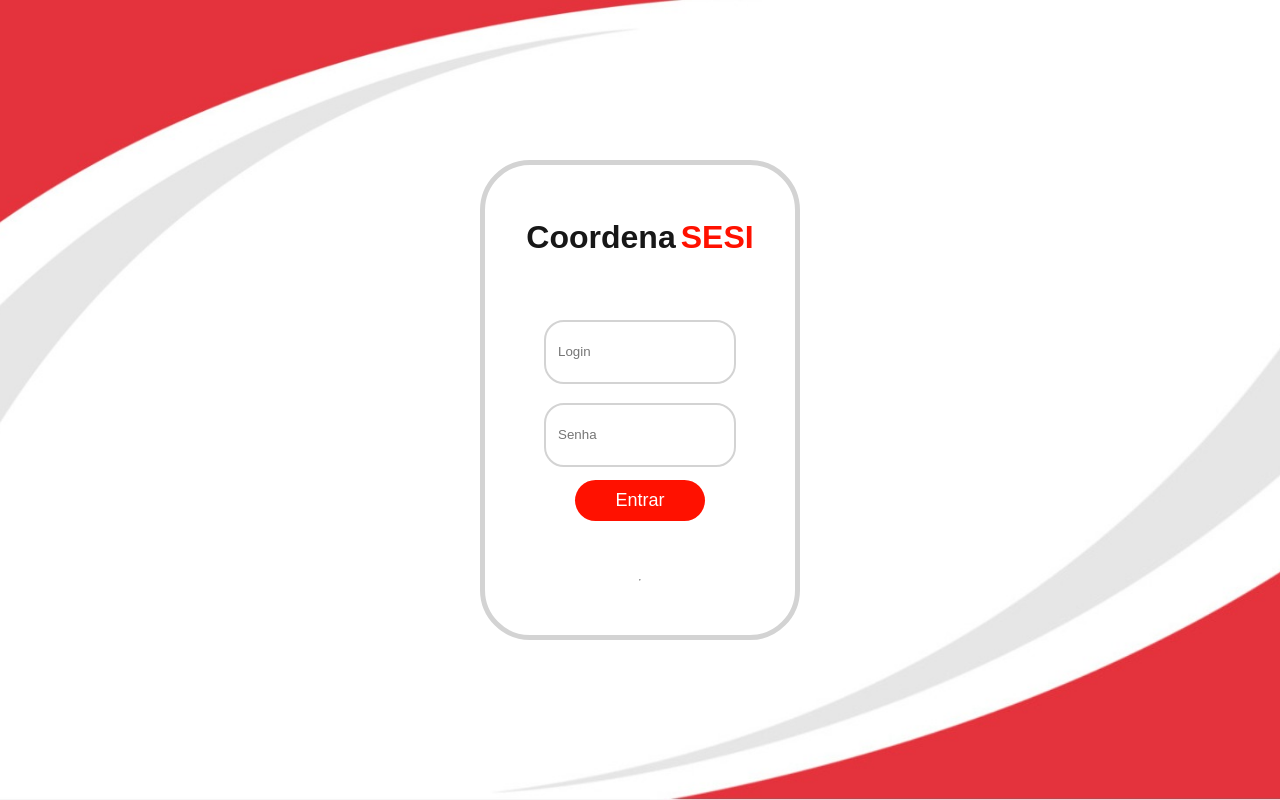
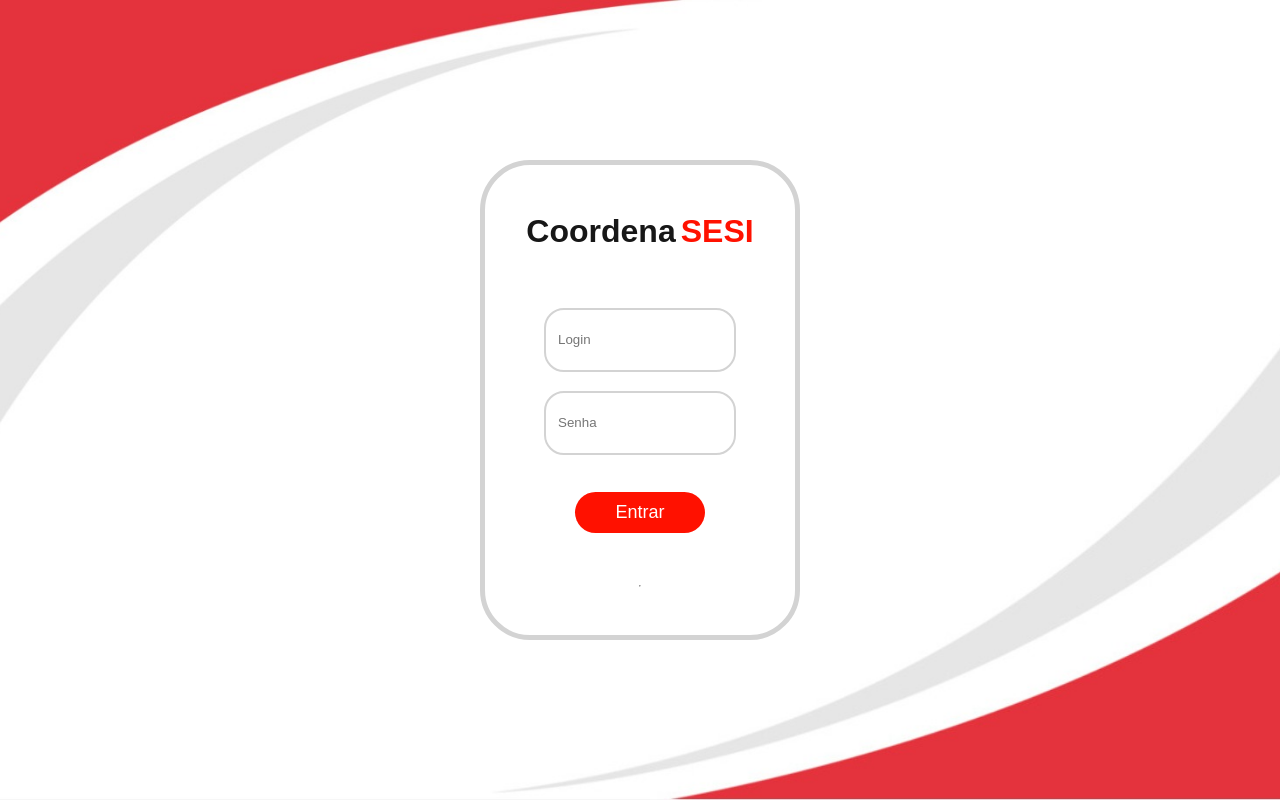
Before and after one commit to Thur00/CoordenaPF-FrontEnd, a Next.js app: page / in a window 1280 px wide. Built offline with nearby package versions, Linux system fonts and the light colour scheme.

Commit message:
Detalhes Login

```diff
--- a/Components/Login.module.css
+++ b/Components/Login.module.css
@@ -93,6 +93,7 @@
     color: white;
     transition-duration: 0.4s;
     font-size: large;
+    margin-top: 15%;
 }
 
 .botao:hover {
--- a/app/page.js
+++ b/app/page.js
@@ -1,4 +1,5 @@
 'use client'
+import Link from 'next/link';
 import { useState, useEffect } from 'react';
 import style from "@/Components/Login.module.css"
 const SignIn = () => {
```
